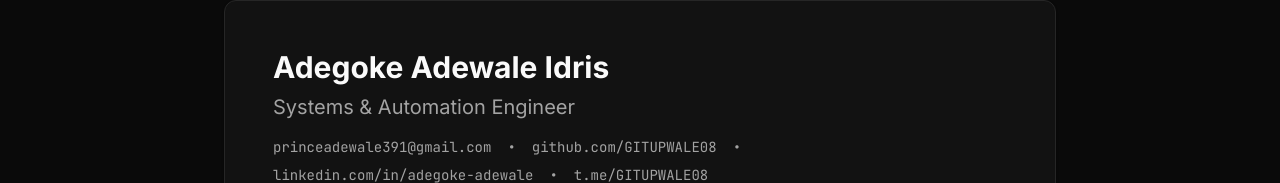
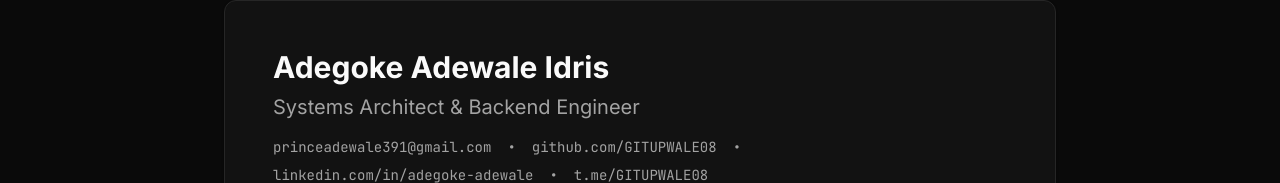
Before and after one commit to GITUPWALE08/portfolio, a React (Vite) app: page /resume in a window 1280 px wide. Shown: the part 368-551 px from the top of the page. Built offline with nearby package versions, Linux system fonts and the light colour scheme.

Commit message:
Update profile.ts

```diff
--- a/src/data/profile.ts
+++ b/src/data/profile.ts
@@ -2,7 +2,7 @@ import type { Profile } from '../types';
 
 export const profile: Profile = {
   name: "Adegoke Adewale Idris",
-  title: "Systems & Automation Engineer",
+  title: "Systems Architect & Backend Engineer",
   headline: "I build real-world products and the systems behind them.",
   supportingStatement: "Backend systems • Automation • IoT • Real-time infrastructure",
   aboutPositioning: "I am a software engineer who enjoys solving complex engineering problems where the behaviour of the system provides the proof. My work spans from backend architecture, automation, real-time systems to industrial IoT, with a focus on building the infrastructure that makes products work.",
```
